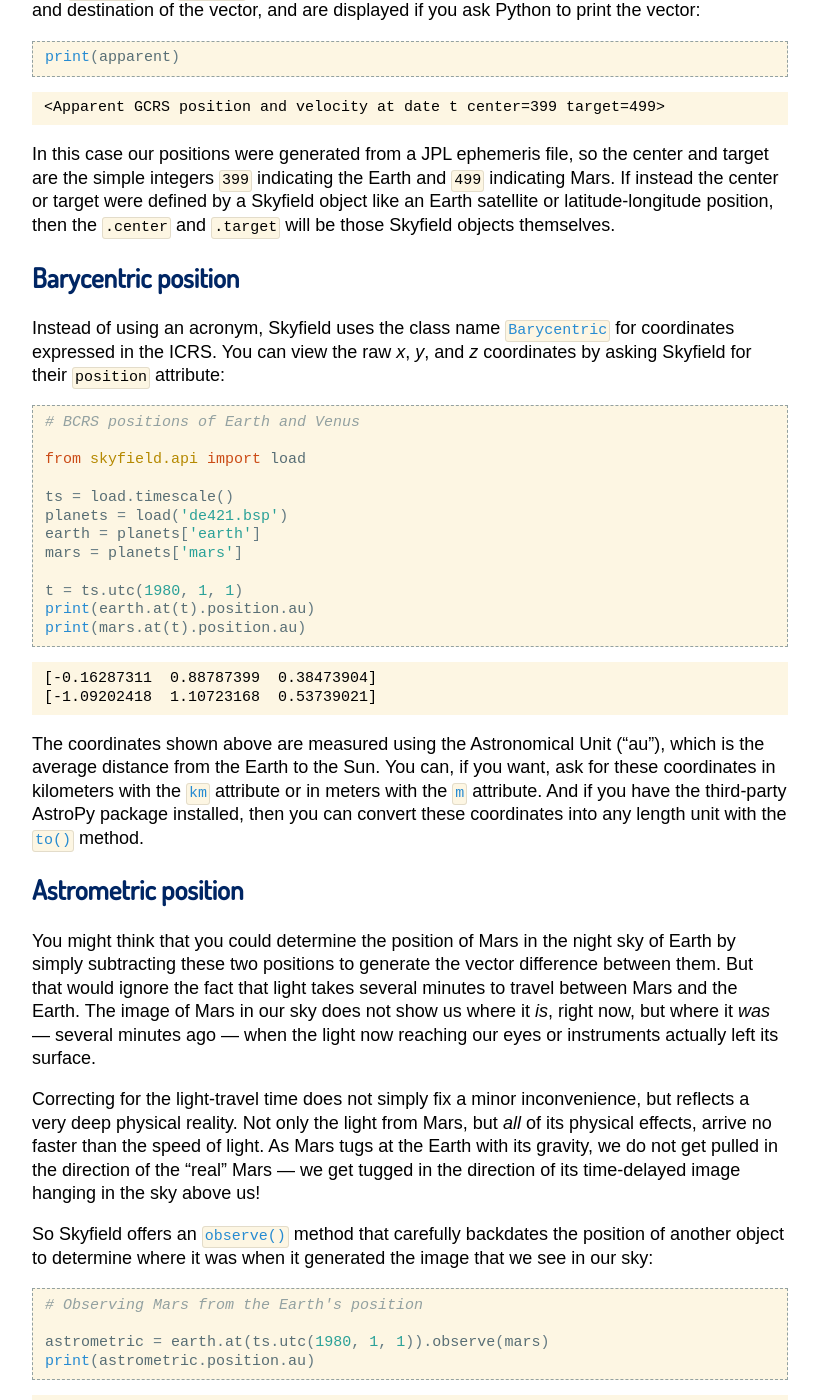
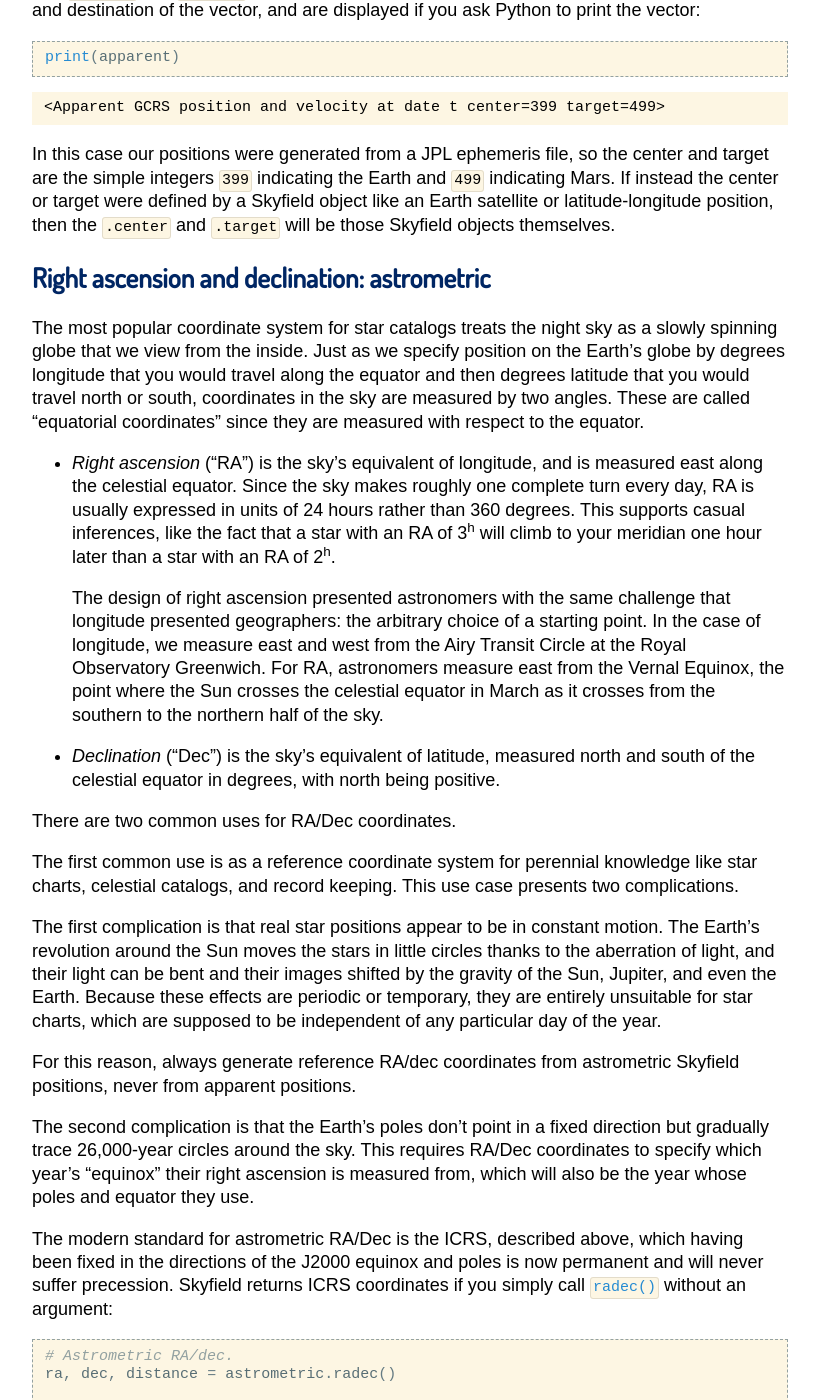
Before and after one commit to skyfielders/python-skyfield, a Sphinx documentation site: the page built from skyfield/documentation/positions.rst, in a window 1280 px wide and 1400 px high, scrolled down 4806 px. Shown: the whole window, without its empty margins (230-1049 px from the left). Built offline with Sphinx 7.4.7, drawn with Linux system fonts in a browser that asks for light colours; some web fonts are replaced; some of the changed text lies outside the part shown.

Commit message:
Try explaining astrometric positions afresh

```diff
--- a/skyfield/documentation/conf.py
+++ b/skyfield/documentation/conf.py
@@ -92,6 +92,7 @@ pygments_style = 'sphinx'
 autodoc_member_order = 'bysource'
 rst_prolog = """
 .. |xyz| replace:: (\ *x,y,z*\ )
+.. |h| replace:: :sup:`h`
 """
 
 # -- Options for HTML output ---------------------------------------------------
--- a/skyfield/documentation/positions.rst
+++ b/skyfield/documentation/positions.rst
@@ -280,9 +280,9 @@ They support operations like:
 
 .. testoutput::
 
-    Earth x,y,z: [0.95554508 0.27716038 0.11997472] au
-    Mars relative velocity: [ -5.71116775 -40.70318024 -17.60508242] km/s
-    Time of observation: 2015-10-11 10:00:00 UTC
+    Earth x,y,z: [-0.16287311  0.88787399  0.38473904] au
+    Mars relative velocity: [12.66638873 -8.12551301 -3.38356109] km/s
+    Time of observation: 1980-01-01 00:00:00 UTC
 
 Note that the distance unit attributes
 like ``au`` and ``km``
@@ -315,44 +315,117 @@ like an Earth satellite or latitude-longitude position,
 then the ``.center`` and ``.target``
 will be those Skyfield objects themselves.
 
-Barycentric position
-====================
+Right ascension and declination: astrometric
+============================================
 
-Instead of using an acronym,
-Skyfield uses the class name :class:`Barycentric`
-for coordinates expressed in the ICRS.
-You can view the raw *x*, *y*, and *z* coordinates
-by asking Skyfield for their ``position`` attribute:
+The most popular coordinate system for star catalogs
+treats the night sky as a slowly spinning globe
+that we view from the inside.
+Just as we specify position on the Earth’s globe
+by degrees longitude that you would travel along the equator
+and then degrees latitude that you would travel north or south,
+coordinates in the sky are measured by two angles.
+These are called “equatorial coordinates”
+since they are measured with respect to the equator.
+
+* *Right ascension* (“RA”)
+  is the sky’s equivalent of longitude,
+  and is measured east along the celestial equator.
+  Since the sky makes roughly one complete turn every day,
+  RA is usually expressed in units of 24 hours
+  rather than 360 degrees.
+  This supports casual inferences,
+  like the fact
+  that a star with an RA of 3\ |h| will climb to your meridian
+  one hour later than a star with an RA of 2\ |h|.
+
+  The design of right ascension presented astronomers
+  with the same challenge that longitude presented geographers:
+  the arbitrary choice of a starting point.
+  In the case of longitude,
+  we measure east and west
+  from the Airy Transit Circle at the Royal Observatory Greenwich.
+  For RA,
+  astronomers measure east from the Vernal Equinox,
+  the point where the Sun crosses the celestial equator in March
+  as it crosses from the southern to the northern half of the sky.
+
+* *Declination* (“Dec”)
+  is the sky’s equivalent of latitude,
+  measured north and south of the celestial equator
+  in degrees, with north being positive.
+
+There are two common uses for RA/Dec coordinates.
+
+The first common use is as a reference coordinate system
+for perennial knowledge like star charts,
+celestial catalogs, and record keeping.
+This use case presents two complications.
+
+The first complication
+is that real star positions appear to be in constant motion.
+The Earth’s revolution around the Sun
+moves the stars in little circles thanks to the aberration of light,
+and their light can be bent and their images shifted
+by the gravity of the Sun, Jupiter, and even the Earth.
+Because these effects are periodic or temporary,
+they are entirely unsuitable for star charts,
+which are supposed to be independent of any particular day of the year.
+
+For this reason,
+always generate reference RA/dec coordinates
+from astrometric Skyfield positions,
+never from apparent positions.
+
+The second complication is that the Earth’s poles
+don’t point in a fixed direction
+but gradually trace 26,000-year circles around the sky.
+This requires RA/Dec coordinates to specify which year’s “equinox”
+their right ascension is measured from,
+which will also be the year whose poles and equator they use.
+
+The modern standard for astrometric RA/Dec is the ICRS,
+described above,
+which having been fixed in the directions of the J2000 equinox and poles
+is now permanent and will never suffer precession.
+Skyfield returns ICRS coordinates
+if you simply call :meth:`~ICRF.radec()`
+without an argument:
 
 .. testcode::
 
-    # BCRS positions of Earth and Venus
+    # Astrometric RA/dec.
+    ra, dec, distance = astrometric.radec()
 
-    from skyfield.api import load
-
-    ts = load.timescale()
-    planets = load('de421.bsp')
-    earth = planets['earth']
-    mars = planets['mars']
-
-    t = ts.utc(1980, 1, 1)
-    print(earth.at(t).position.au)
-    print(mars.at(t).position.au)
+    print('RA:', ra)
+    print('Dec:', dec)
+    print('Distance:', distance)
 
 .. testoutput::
 
-    [-0.16287311  0.88787399  0.38473904]
-    [-1.09202418  1.10723168  0.53739021]
+    RA: 11h 06m 51.22s
+    Dec: +09deg 05' 09.2"
+    Distance: 0.96678 au
 
-The coordinates shown above are measured
-using the Astronomical Unit (“au”),
-which is the average distance from the Earth to the Sun.
-You can, if you want, ask for these coordinates
-in kilometers with the :attr:`~skyfield.units.Distance.km` attribute
-or in meters with the :attr:`~skyfield.units.Distance.m` attribute.
-And if you have the third-party AstroPy package installed,
-then you can convert these coordinates
-into any length unit with the :meth:`~skyfield.units.Distance.to()` method.
+If your project specifically requires coordinates
+expressed in the RA/Dec of an older equinox,
+you can build a time object and pass it to  :meth:`~ICRF.radec()`:
+
+.. TODO
+
+    equinox = ts.B(1900)     # B1900
+    equinox = ts.B(1950)     # B1950
+
+.. testcode::
+
+    equinox = ts.J(1991.25)  # J1991.25
+    equinox = ts.J(2000)     # J2000
+
+    # Astrometric RA/dec in another equinox.
+    ra, dec, distance = astrometric.radec(equinox)
+
+The resulting coordinates will measure
+from the equinox and poles of the date you’ve specified.
 
 Astrometric position
 ====================
```
Also changed, not shown: other parts of skyfield/documentation/positions.rst (+2 -2 lines).
